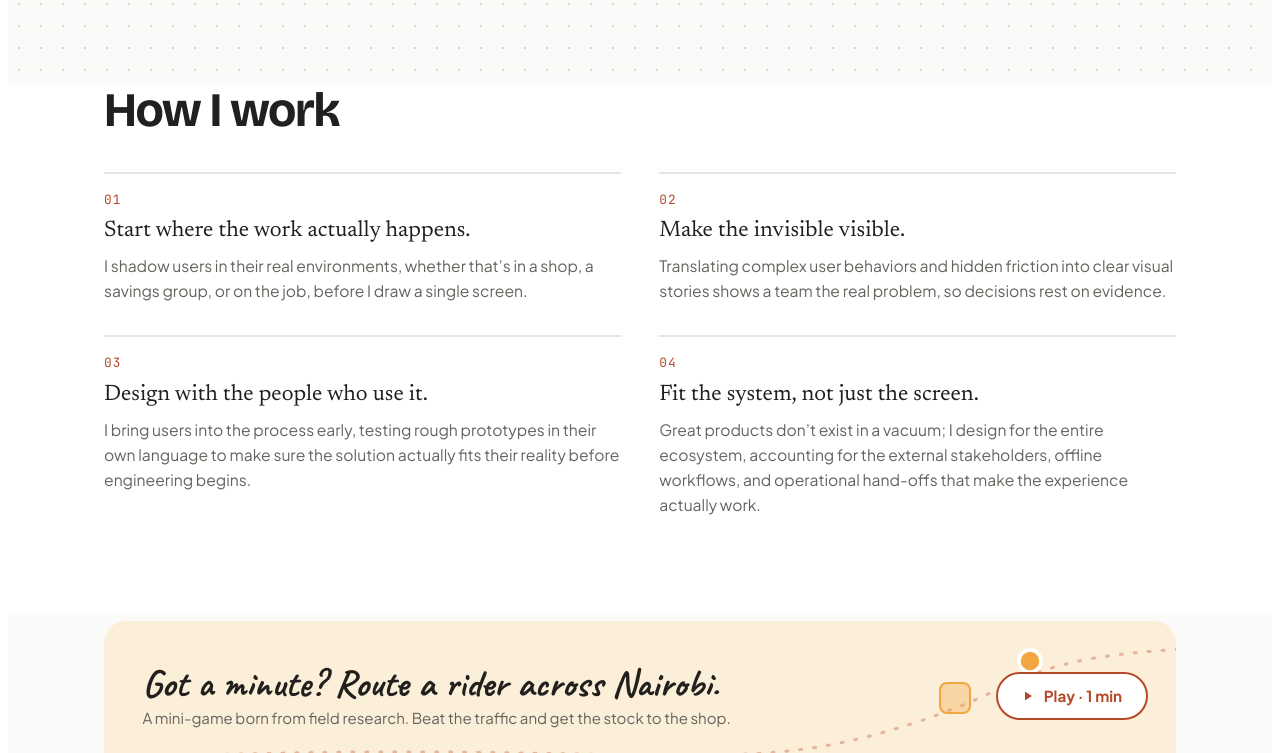
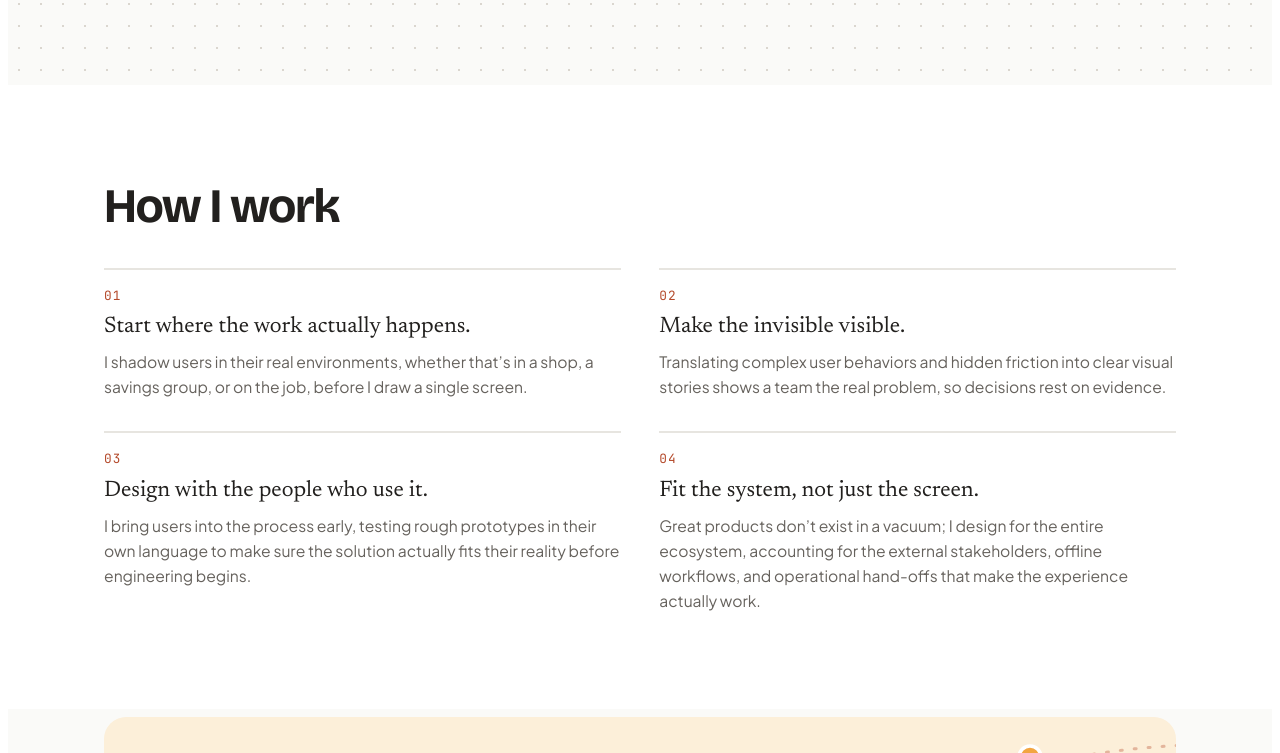
Before and after one commit to elijahmbaru/sharon_portfolio, a plain HTML site: page index.html in a window 1280 px wide. Shown: the part 847-1600 px from the top of the page. Drawn offline with nearby package versions, Linux system fonts and the light colour scheme.

Commit message:
Update portfolio website
Co-Authored-By: Claude Sonnet 5.5 <noreply@anthropic.com>

```diff
--- a/index.html
+++ b/index.html
@@ -367,7 +367,7 @@ footer .wrap { border-top: 1px solid var(--line); padding-block: 28px 36px; disp
 @media (hover: hover) { a.tile:hover .chip { transform: translateY(-4px); } }
 @media (prefers-reduced-motion: reduce) { .chip { transition: none; } a.tile:hover .chip { transform: none; } }
 /* How I work */
-.how { padding-block: 0 clamp(56px, 8vw, 96px); }
+.how { padding-block: clamp(56px, 8vw, 96px); }
 .how h2 { margin-bottom: 36px; }
 .how-list { list-style: none; margin: 0; padding: 0; display: grid; grid-template-columns: repeat(2, minmax(0, 1fr)); gap: 32px clamp(20px, 3vw, 40px); }
 @media (max-width: 560px) { .how-list { grid-template-columns: 1fr; } }
```
